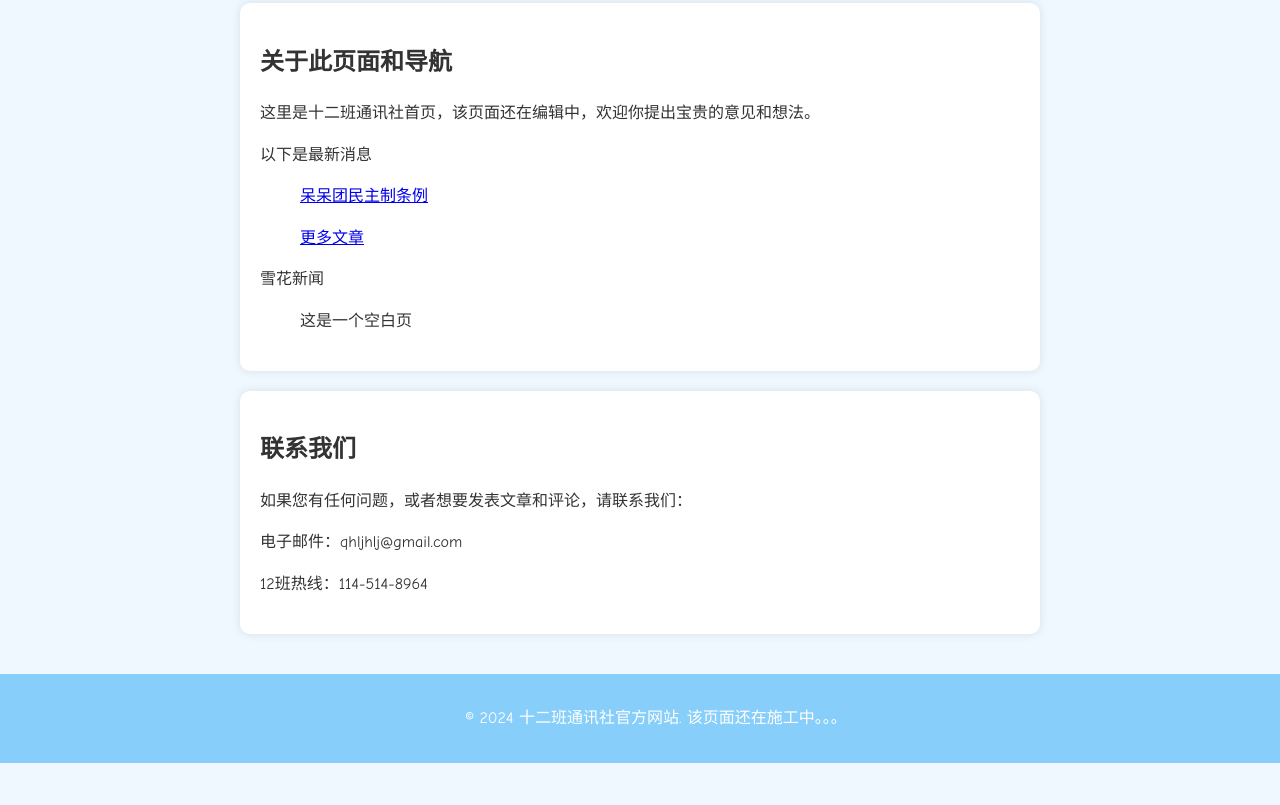
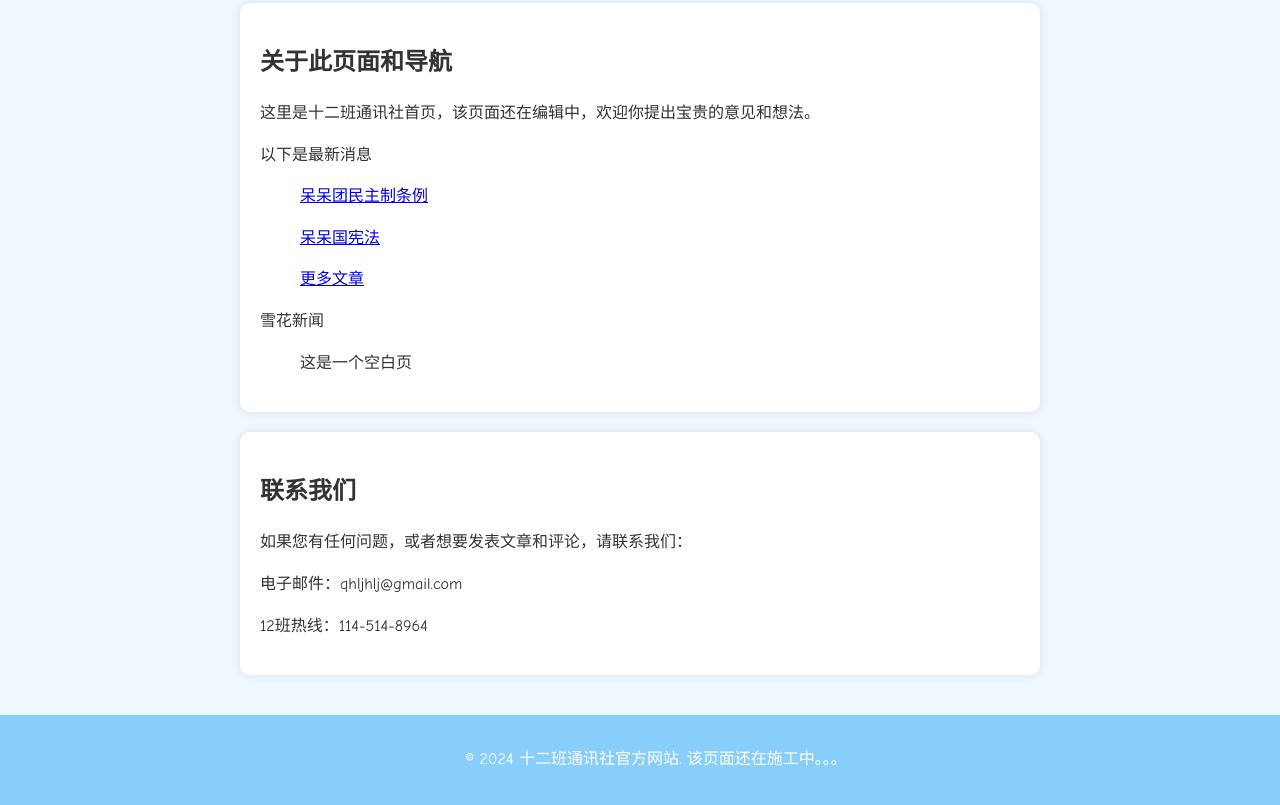
Before and after one commit to hljhlj121311/DAI.GitHub.io, a plain HTML site: page index.html in a window 1280 px wide. Shown: the part 698-1503 px from the top of the page. Before the commit the page ends 1461 px from the top, so only its background shows below. Drawn offline with Linux system fonts and the light colour scheme.

Commit message:
Update index.html

```diff
--- a/index.html
+++ b/index.html
@@ -93,6 +93,7 @@
             <p>以下是最新消息</p>
         <ul>
             <p><a href="https://hljhlj121311.github.io/xiJP.GitHub.io/">呆呆团民主制条例</a></p>
+            <p><a href="https://hljhlj121311.github.io/xianfa.GitHub.io/">呆呆国宪法</a></p>
             <p><a href="https://hljhlj121311.github.io/">更多文章</a></p>
         </ul>
             <p>雪花新闻</p>
```
